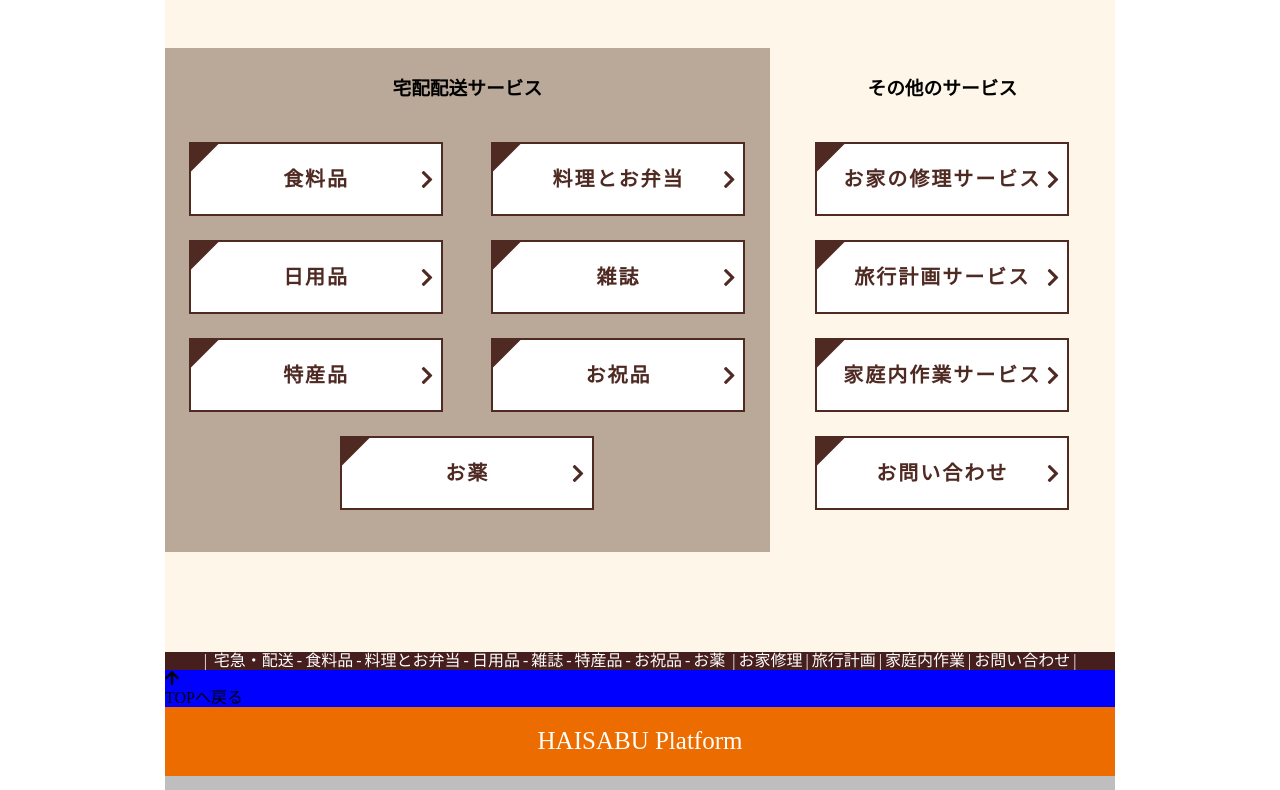
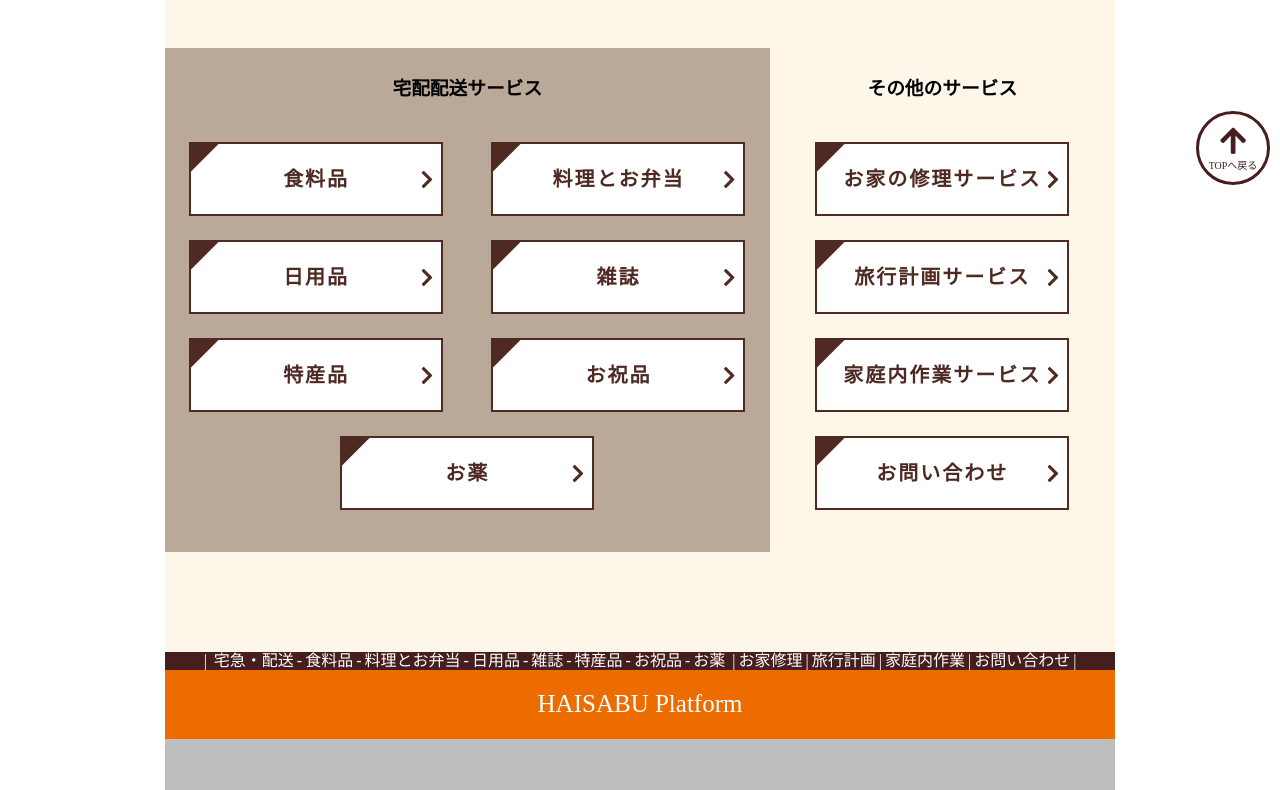
Before and after one commit to satochibi/EnrichmentSupportSystemForTheElderly, a website: page index.html in a window 1280 px wide. Shown: the part 605-1395 px from the top of the page. Drawn offline with Linux system fonts and the light colour scheme.

Commit message:
トップページとりま完成

```diff
--- a/index.html
+++ b/index.html
@@ -12,9 +12,6 @@
 </head>
 
 <body>
-    <!-- 文字列の仕様変更内容 -->
-    <!-- "高齢者ドライバートレーニング" => "家庭内作業サービス" -->
-
     <div class="container">
         <header>
             <h1>高齢者の<span>お困り解決</span>サービスサイト</h1>
@@ -77,10 +74,12 @@
                 <li><a href="#">お問い合わせ</a></li>
             </ul>
 
-            <div class="back-to-top-btn">
-                <i class="fas fa-arrow-up"></i>
-                <p>TOPへ戻る</p>
-            </div>
+            <a class="back-to-top-btn" href="#">
+                <div>
+                    <i class="fas fa-arrow-up"></i>
+                    <p>TOPへ戻る</p>
+                </div>
+            </a>
 
             <div class="footer-logo">
                 HAISABU Platform
--- a/scss/styles.scss
+++ b/scss/styles.scss
@@ -222,9 +222,31 @@ div.container {
         }
 
         .back-to-top-btn{
-            background-color: blue;
-            p{
-                margin: 0;
+            background-color: white;
+            width: 68px;
+            height: 68px;
+            font-size: 30px;
+            text-align: center;
+            display: flex;
+            justify-content: center;
+            align-items: center;
+            border-radius: 50%;
+            color: $black;
+            border: 3px solid $black;
+            text-decoration: none;
+            position: fixed;
+            bottom: 10px;
+            right: 10px;
+
+            @include sp{
+                display: none;
+            }
+
+            div{
+                p{
+                    margin: 0;
+                    font-size: 10px;
+                }
             }
         }
 
```
Also changed, not shown: css/styles.css, 1 other file.
